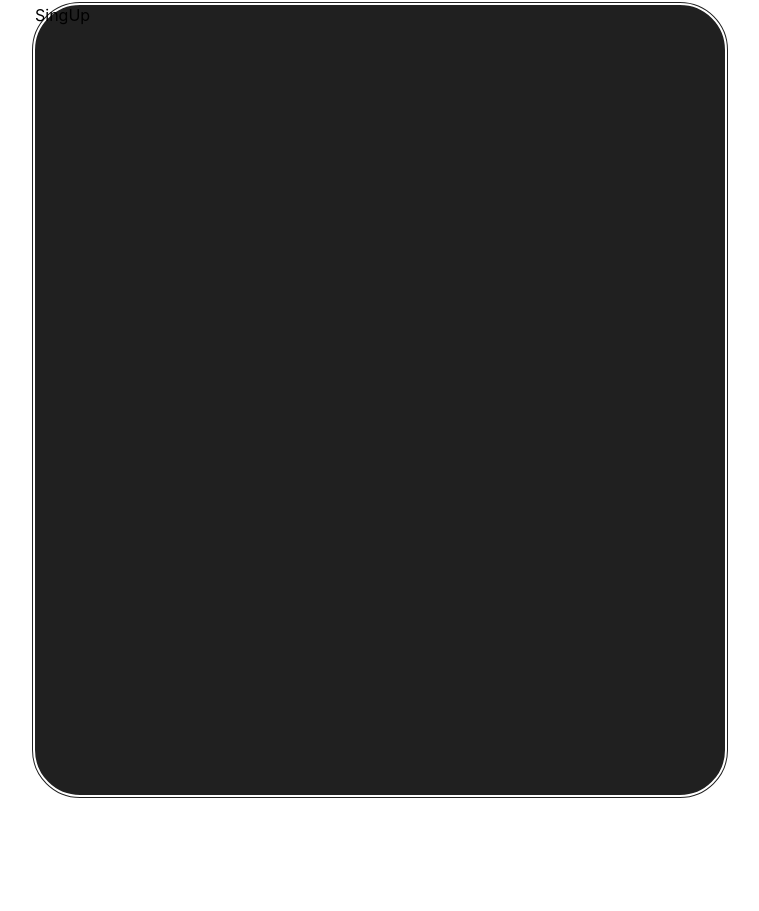
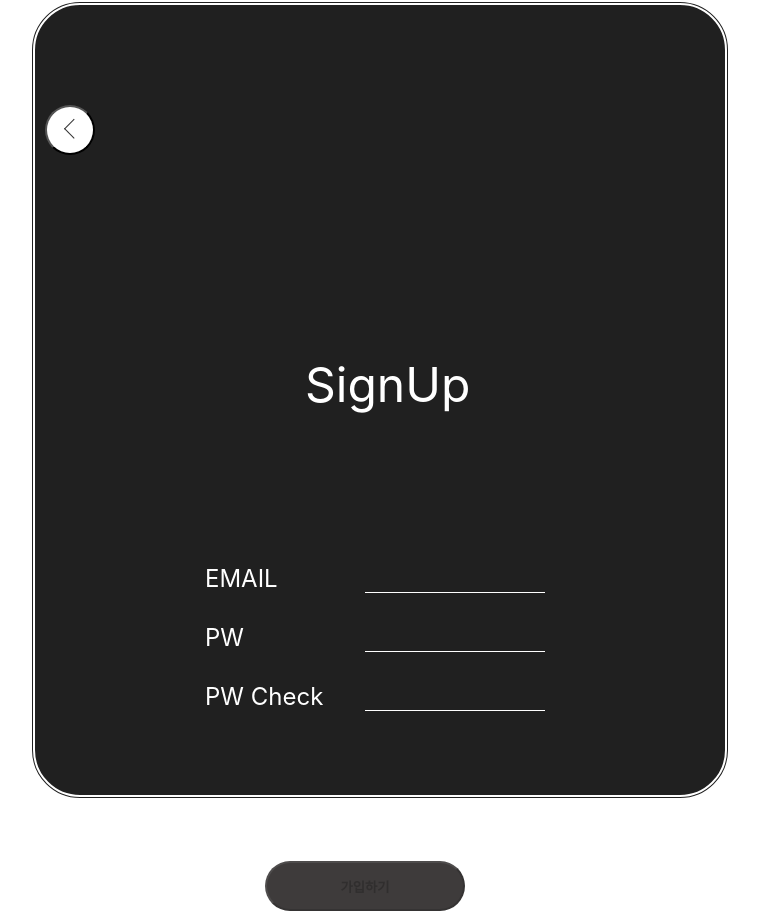
Before and after one commit to minimi61/wanted-pre-onboarding-frontend-fe-1, a React (Create React App) app: page /signUp in a window 1280 px wide. Shown: the whole page, without its empty margins (260-1019 px from the left). Before the commit the page ends 800 px from the top, so only its background shows below. Built offline with nearby package versions, Linux system fonts and the light colour scheme.

Commit message:
[feat] 로그인 기능구현 및 토큰 저장

```diff
--- a/package.json
+++ b/package.json
@@ -6,6 +6,7 @@
     "@testing-library/jest-dom": "^5.16.5",
     "@testing-library/react": "^13.4.0",
     "@testing-library/user-event": "^13.5.0",
+    "axios": "^1.2.1",
     "react": "^18.2.0",
     "react-dom": "^18.2.0",
     "react-router-dom": "^6.4.5",
--- a/src/App.jsx
+++ b/src/App.jsx
@@ -1,10 +1,12 @@
 import React from 'react';
 import MainContainer from './components/MainContainer';
 import { Route, Routes } from 'react-router-dom'
+import { ThemeProvider } from 'styled-components';
+import styled from 'styled-components';
+import Global from './styles/Global';
 import SingUp from './pages/SingUp';
-import { ThemeProvider } from 'styled-components';
-import Global from './styles/Global';
-import styled from 'styled-components';
+import Login from './pages/Login';
+import TodoMain from './pages/TodoMain';
 
 const App = () => {
   return (
@@ -15,13 +17,13 @@ const App = () => {
       <BgContainer>
         <BgBox>
         <Routes>
-        <Route path='/' element={<MainContainer/>} />
-        <Route path='/:signUp' element={<SingUp/>} />
+          <Route path='/' element={<Login/>} />
+          <Route path='/signUp' element={<SingUp />} />
+          <Route path='/todo' element={<TodoMain />} />
         </Routes>
         </BgBox>
       </BgContainer>
    </ThemeProvider>
-
  </>
     );
 }
--- /dev/null
+++ b/src/api/apis.js
@@ -0,0 +1,17 @@
+import axios from "axios";
+
+const baseURL = ' https://pre-onboarding-selection-task.shop/'
+
+export const api = axios.create({
+  baseURL: baseURL
+})
+
+const instance = axios.create({
+  baseURL,
+  headers: {
+    // Authorization: Bearer access_token,
+    // Content-Type: application/json
+  }
+});
+
+export default instance;
--- a/src/pages/Login.jsx
+++ b/src/pages/Login.jsx
@@ -1,12 +1,46 @@
-import React from 'react'
+import React,{useState} from 'react'
 import { useNavigate } from 'react-router-dom'
 import styled from 'styled-components'
+import { api } from '../api/apis'
 
 const Login = () => {
   const navigate = useNavigate();
 
-  const BtnClick = () => {
-    alert('클릭했다')
+  const [email, setEmail] = useState('')
+  const [pw, setPw] = useState('')
+
+   //오류메시지
+  const [userEmailError, setUserEmailError] = useState(false);
+  const [pwError, setPwError] = useState(false);
+
+ //이메일
+ const onChangeEmail = (e) => {
+  setEmail(e.target.value)
+  !email.includes('@') ? setUserEmailError(true) : setUserEmailError(false)
+  }
+  //비밀번호
+  const onChangePw = (e) => {
+    setPw(e.target.value)
+    e.target.value.length < 8 ? setPwError(true) : setPwError(false)
+  }
+
+  const BtnClick = async(e) => {
+    e.preventDefault()
+    if (email && pw && !userEmailError && !pwError) {
+      try {
+        const res = await api.post(`/auth/signin`, { email: email, password: pw })
+        if (res.status >= 200) {
+          if (res.data.access_token) {
+            localStorage.setItem('token', res.data.access_token)
+            navigate('/todo')
+          }
+        }
+      }
+      catch (error) {
+        console.log(error)
+        // if(error)alert('정보를 확인해주세요')
+      }
+    }
   }
 
   return (
@@ -14,13 +48,21 @@ const Login = () => {
       <LoginTitle>LOGIN</LoginTitle>
       <LoginContent>
         <LoginBox>
-          <IdTitle>ID</IdTitle>
-          <IdInput type="text"/>
+        <IdTitle>EMAIL</IdTitle>
+          <IdInput onChange={onChangeEmail} type="text" />
         </LoginBox>
-        <LoginBox>
-          <IdTitle>PW</IdTitle>
-          <IdInput type="password"/>
+        {userEmailError ? (<ErrorMessage>
+            이메일 형식으로 작성해주세요
+          </ErrorMessage>) : (null)
+          }
+      <LoginBox>
+        <IdTitle >PW</IdTitle>
+        <IdInput   onChange={onChangePw} type="password"/>
         </LoginBox>
+        {pwError ? (<ErrorMessage>
+            8자 이상 입력해주세요
+          </ErrorMessage>) : (null)
+          }
       </LoginContent>
       <LoginBtn onClick={BtnClick}>로그인하기</LoginBtn>
       <GotoSignup onClick={()=>{ navigate('/signUp')}}>회원가입하시겠습니까?</GotoSignup>
@@ -52,7 +94,8 @@ const LoginBox = styled.div`
 
 const IdTitle = styled.div`
   margin-right: 30px;
-  width: 30px;
+  margin-left: -30px;
+  width: 80px;
 `
 const IdInput = styled.input`
   width: 180px;
@@ -77,4 +120,10 @@ const GotoSignup = styled.p`
   cursor: pointer;
 `
 
+const ErrorMessage = styled.div`
+  margin-top: 10px;
+  margin-left: 10px;
+  color:  ${(props) => props.theme.color};
+`
+
 export default Login
--- a/src/pages/SingUp.jsx
+++ b/src/pages/SingUp.jsx
@@ -1,9 +1,177 @@
-import React from 'react'
+import React,{useState} from 'react'
+import { useNavigate } from 'react-router-dom'
+import styled from 'styled-components'
+import { api } from '../api/apis'
 
 const SingUp = () => {
+  const navigate = useNavigate();
+  //이메일,비밀번호확인
+  const [email, setEmail] = useState('')
+  const [pw, setPw] = useState('')
+  const [pwCheck, setPwCheck] = useState('')
+
+  //오류메시지
+  const [userEmailError, setUserEmailError] = useState(false);
+  const [pwError, setPwError] = useState(false);
+  const [pwCheckError, setPwCheckError] = useState(false)
+
+  //이메일
+  const onChangeEmail = (e) => {
+    setEmail(e.target.value)
+    !email.includes('@') ? setUserEmailError(true) : setUserEmailError(false)
+  }
+  //비밀번호
+  const onChangePw = (e) => {
+    setPw(e.target.value)
+    e.target.value.length < 8 ? setPwError(true) : setPwError(false)
+  }
+
+  const onChangePwCheck = (e) => {
+    setPwCheck(e.target.value)
+    pw !== e.target.value? setPwCheckError(true) : setPwCheckError(false)
+  }
+  const BtnClick = async(e) => {
+    e.preventDefault()
+    if (email && pw && pwCheck && !userEmailError && !pwError && !pwCheckError) {
+      try {
+        const res = await api.post(`/auth/signup`, { email: email, password: pw })
+        if (res.status >= 200) {
+          navigate('/')
+        }
+      }
+      catch (error) {
+        alert('이미 존재하는 아이디입니다')
+      }
+    }
+  }
   return (
-    <div>SingUp</div>
+    <SignUpContainer >
+      <PrevBtn onClick={()=>{navigate('/')}}/>
+    <SignUpTitle>SignUp</SignUpTitle>
+    <SignUpContent>
+      <SignUpBox>
+        <IdTitle>EMAIL</IdTitle>
+          <IdInput onChange={onChangeEmail} type="text" />
+        </SignUpBox>
+        {userEmailError ? (<ErrorMessage>
+            이메일 형식으로 작성해주세요
+          </ErrorMessage>) : (null)
+          }
+      <SignUpBox>
+        <IdTitle >PW</IdTitle>
+        <IdInput   onChange={onChangePw} type="password"/>
+        </SignUpBox>
+        {pwError ? (<ErrorMessage>
+            8자 이상 입력해주세요
+          </ErrorMessage>) : (null)
+          }
+      <SignUpBox>
+        <IdTitle>PW Check</IdTitle>
+        <IdInput  onChange={onChangePwCheck} type="password"/>
+        </SignUpBox>
+        {pwCheckError ? (<ErrorMessage>
+            비밀번호가 같지 않습니다
+          </ErrorMessage>) : (null)
+          }
+    </SignUpContent>
+      {Boolean(email) && Boolean(pw) && Boolean(pwCheck) &&  !userEmailError && !pwError && !pwCheckError?
+        <SignUpBtn onClick={BtnClick} disabled={false}>가입하기</SignUpBtn>
+        :
+        <NoSignUpBtn onClick={BtnClick} disabled={true}>가입하기</NoSignUpBtn>
+    }
+
+
+  </SignUpContainer>
   )
 }
+const SignUpContainer = styled.form`
+ color: ${(props) => props.theme.color};
+`
+
+const PrevBtn = styled.button`
+  width: 50px;
+  height: 50px;
+  margin-top: 100px;
+  margin-left: 10px;
+  border-radius: 50px;
+  cursor: pointer;
+  font-weight: 600;
+  background-color: ${(props) => props.theme.color};
+  :after{
+    content: '';
+    display:inline-block;
+    width: 0.8rem;
+    height: 0.8rem;
+    margin-left: 0.5rem;
+    border-top: 0.1rem solid #333;
+    border-right: 0.1rem solid #333;
+    transform: rotate(225deg );
+  }
+  :hover{
+    background-color:  ${(props) => props.theme.BgColor};
+    /* background-color: #202020; */
+  }
+`
+
+
+const SignUpTitle = styled.div`
+   margin-top: 200px;
+   margin-left: 270px;
+   color: ${(props) => props.theme.color};
+   font-size: 3rem;
+`
+const SignUpContent = styled.div`
+  margin-top: 150px;
+  margin-left: 270px;
+`
+
+const SignUpBox = styled.div`
+  margin-top: 30px;
+  margin-left: -70px;
+  display: flex;
+  font-size: 1.5rem;
+`
+
+const IdTitle = styled.div`
+  margin-right: 30px;
+  margin-left: -30px;
+  width: 130px;
+`
+const IdInput = styled.input`
+  width: 180px;
+  font-size: 1rem;
+  background-color: transparent;
+  border: none;
+  border-bottom : white 1px solid;
+  color:  ${(props) => props.theme.color};
+`
+const ErrorMessage = styled.div`
+  margin-top: 10px;
+  margin-left: 60px;
+  color:  ${(props) => props.theme.color};
+`
+
+const SignUpBtn = styled.button`
+  width: 200px;
+  height: 50px;
+  margin-top: 150px;
+  margin-left: 230px;
+  border-radius: 50px;
+  cursor: pointer;
+  font-weight: 600;
+  background-color: ${(props)=>props.theme.color};
+  color:  ${(props) => props.theme.BgColor};
+`
+const NoSignUpBtn = styled.button`
+  width: 200px;
+  height: 50px;
+  margin-top: 150px;
+  margin-left: 230px;
+  border-radius: 50px;
+  font-weight: 600;
+  color:  ${(props) => props.theme.BgColor};
+  background-color : #3e3b3b;
+`
+
 
 export default SingUp
--- /dev/null
+++ b/src/pages/TodoMain.jsx
@@ -0,0 +1,42 @@
+import React from 'react'
+import styled from 'styled-components'
+
+const TodoMain = () => {
+  return (
+    <TodoContainer>
+      <TodoTitle>TODO</TodoTitle>
+      <TodoInput />
+      <AddBtn>+</AddBtn>
+    </TodoContainer>
+  )
+}
+
+const TodoContainer = styled.div`
+  color: ${(props) => props.theme.color};
+`
+
+const TodoTitle = styled.div`
+   margin-top: 200px;
+   margin-left: 270px;
+   color: ${(props) => props.theme.color};
+   font-size: 3rem;
+`
+const TodoInput = styled.input`
+  width: 300px;
+  margin-top: 100px;
+  margin-left: 150px;
+  background-color: transparent;
+  border: none;
+  border-bottom: 1px solid ${(props) => props.theme.color};
+`
+
+const AddBtn = styled.button`
+   width: 30px;
+   height: 30px;
+   border-radius: 30px;
+   margin-left: 30px;
+   background-color:${(props) => props.theme.color}; ;
+   color: ${(props) => props.theme.bgColor};
+`
+
+export default TodoMain
```
Also changed, not shown: 2 other files (tests, documents, lock files or other folders). Lines whose indentation alone changed are shown as unchanged.
